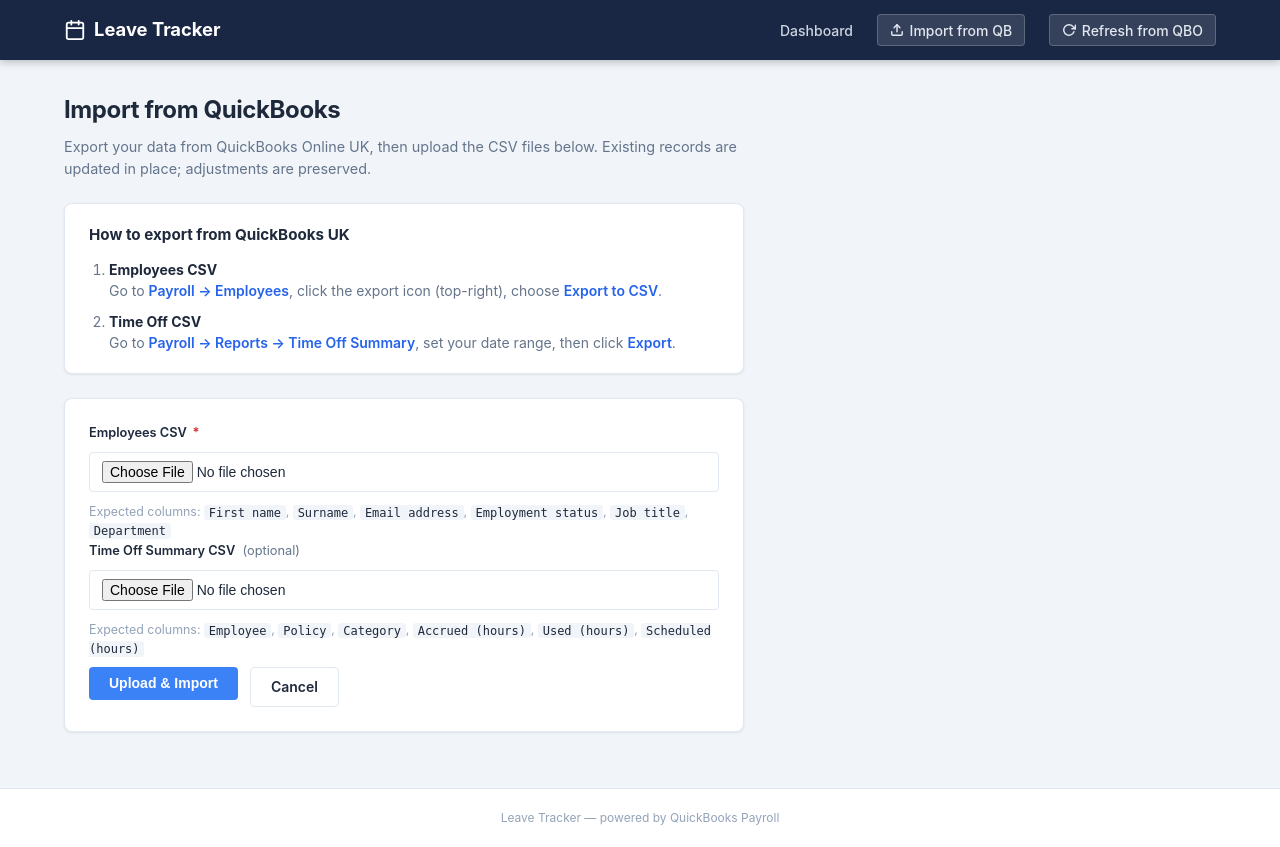
After one commit to t22far/app, a Flask app: page /import in a window 1280 px wide. The commit adds this page. Run offline with Flask 3, Linux system fonts and the light colour scheme.

Commit message:
Add QuickBooks CSV import — replace QB MCP with file upload
QuickBooks MCP integration is unavailable in the UK, so this adds a CSV
import flow as the data source instead of a live API connection.

- qb_client.py: adds parse_employees_csv() and parse_timeoff_csv() that
  handle QuickBooks Online UK export column names, including flexible
  column-name matching, BOM stripping, and '1d 4h' style hour parsing
- app.py: adds POST /import route that reads both CSVs and upserts into
  EmployeeCache + TimeoffCache; mock seed data is preserved for first-run
- templates/import.html: upload form with QB UK export instructions
- base.html: Import from QB nav link alongside existing Refresh button
- style.css: styles for import page and import nav button

https://claude.ai/code/session_01J2hekFfDJAd1Fx5unr96Sm

```diff
--- a/app.py
+++ b/app.py
@@ -7,6 +7,7 @@ import os
 
 from dotenv import load_dotenv
 from flask import Flask, flash, redirect, render_template, request, url_for
+from werkzeug.utils import secure_filename
 from sqlalchemy import func
 
 import qb_client
@@ -175,6 +176,74 @@ def add_adjustment(emp_id: str) -> str:
     return redirect(url_for("employee_detail", emp_id=emp_id))
 
 
+@app.route("/import", methods=["GET", "POST"])
+def import_csv() -> str:
+    if request.method == "GET":
+        return render_template("import.html")
+
+    emp_file = request.files.get("employees_csv")
+    timeoff_file = request.files.get("timeoff_csv")
+
+    if not emp_file or emp_file.filename == "":
+        flash("Please upload the employees CSV.", "error")
+        return render_template("import.html")
+
+    try:
+        emp_bytes = emp_file.read()
+        employees = qb_client.parse_employees_csv(emp_bytes)
+        if not employees:
+            flash("No employees found in CSV — check the file format.", "error")
+            return render_template("import.html")
+
+        timeoff_records: list[dict] = []
+        if timeoff_file and timeoff_file.filename != "":
+            to_bytes = timeoff_file.read()
+            timeoff_records = qb_client.parse_timeoff_csv(to_bytes, employees)
+
+        now = datetime.datetime.utcnow()
+
+        for emp in employees:
+            row = db.session.get(EmployeeCache, emp["id"]) or EmployeeCache(id=emp["id"])
+            row.first_name  = emp.get("firstName", "")
+            row.last_name   = emp.get("lastName", "")
+            row.email       = emp.get("email", "")
+            row.status      = emp.get("status", "ACTIVE")
+            row.job_title   = emp.get("jobTitle", "")
+            row.department  = emp.get("department", "")
+            row.last_synced = now
+            db.session.merge(row)
+
+        for balance in timeoff_records:
+            existing = TimeoffCache.query.filter_by(
+                employee_id=balance["employeeId"],
+                policy_id=balance["policyId"],
+            ).first()
+            if existing is None:
+                existing = TimeoffCache(
+                    employee_id=balance["employeeId"],
+                    policy_id=balance["policyId"],
+                )
+            existing.policy_name    = balance.get("policyName", "")
+            existing.category       = balance.get("category", "OTHER")
+            existing.accrued_hours  = balance.get("accruedHours", 0.0)
+            existing.used_hours     = balance.get("usedHours", 0.0)
+            existing.scheduled_hours = balance.get("scheduledHours", 0.0)
+            existing.last_synced    = now
+            db.session.add(existing)
+
+        db.session.commit()
+
+        msg = f"Imported {len(employees)} employees"
+        if timeoff_records:
+            msg += f" and {len(timeoff_records)} time-off records"
+        flash(msg + ".", "success")
+    except Exception as exc:
+        db.session.rollback()
+        flash(f"Import failed: {exc}", "error")
+
+    return redirect(url_for("dashboard"))
+
+
 @app.route("/api/refresh")
 def api_refresh() -> str:
     try:
--- a/static/style.css
+++ b/static/style.css
@@ -94,6 +94,26 @@ a:hover { text-decoration: underline; }
 .policy-name { font-weight: 600; }
 .empty-state { text-align: center; color: var(--text-muted); font-size: .875rem; padding: 2rem 1rem; }
 .help-text { font-size: .8rem; color: var(--text-light); margin-top: -.75rem; margin-bottom: 1.5rem; }
+.btn-import { display: flex; align-items: center; gap: .35rem; background: rgba(255,255,255,.12); border: 1px solid rgba(255,255,255,.2); border-radius: var(--radius-sm); padding: .3rem .75rem; color: #e2e8f0 !important; }
+.btn-import:hover { background: rgba(255,255,255,.2); }
+.btn-secondary { display: inline-flex; align-items: center; padding: .55rem 1.25rem; background: #fff; color: var(--text); border: 1px solid var(--border); border-radius: var(--radius-sm); font-size: .875rem; font-weight: 600; cursor: pointer; text-decoration: none; }
+.btn-secondary:hover { background: #f8fafc; text-decoration: none; }
+.import-page { max-width: 680px; }
+.import-page .page-title { margin-bottom: .5rem; }
+.import-page .page-subtitle { color: var(--text-muted); font-size: .9rem; margin-bottom: 1.5rem; }
+.import-instructions { padding: 1.25rem 1.5rem; }
+.import-instructions h2 { font-size: .95rem; font-weight: 700; margin-bottom: .75rem; }
+.import-instructions ol { padding-left: 1.25rem; display: flex; flex-direction: column; gap: .6rem; font-size: .875rem; color: var(--text-muted); }
+.import-instructions li strong { color: var(--text); }
+.import-instructions em { font-style: normal; font-weight: 600; color: var(--accent-dark); }
+.import-form { padding: 1.5rem; }
+.form-label { font-size: .875rem; font-weight: 600; }
+.required { color: var(--red); margin-left: .15rem; }
+.optional { color: var(--text-muted); font-size: .8rem; font-weight: 400; margin-left: .25rem; }
+.file-input { margin-top: .35rem; font-size: .875rem; color: var(--text-muted); }
+.field-hint { font-size: .775rem; color: var(--text-light); margin-top: .4rem; line-height: 1.5; }
+.field-hint code { background: #f1f5f9; padding: .05rem .3rem; border-radius: 3px; font-size: .75rem; color: var(--text); }
+.form-actions { display: flex; gap: .75rem; align-items: center; margin-top: .5rem; flex-wrap: wrap; }
 .site-footer { text-align: center; padding: 1.25rem 1rem; font-size: .75rem; color: var(--text-light); border-top: 1px solid var(--border); background: var(--card); }
 @media (max-width: 640px) {
   .header-inner { padding: 0 1rem; }
--- a/templates/base.html
+++ b/templates/base.html
@@ -17,6 +17,10 @@
       </a>
       <nav class="header-nav">
         <a href="{{ url_for('dashboard') }}">Dashboard</a>
+        <a href="{{ url_for('import_csv') }}" class="btn-import">
+          <svg xmlns="http://www.w3.org/2000/svg" width="14" height="14" viewBox="0 0 24 24" fill="none" stroke="currentColor" stroke-width="2.5" stroke-linecap="round" stroke-linejoin="round"><path d="M21 15v4a2 2 0 0 1-2 2H5a2 2 0 0 1-2-2v-4"/><polyline points="17 8 12 3 7 8"/><line x1="12" y1="3" x2="12" y2="15"/></svg>
+          Import from QB
+        </a>
         <a href="{{ url_for('api_refresh') }}" class="btn-refresh">
           <svg xmlns="http://www.w3.org/2000/svg" width="14" height="14" viewBox="0 0 24 24" fill="none" stroke="currentColor" stroke-width="2.5" stroke-linecap="round" stroke-linejoin="round"><polyline points="23 4 23 10 17 10"/><path d="M20.49 15a9 9 0 1 1-2.12-9.36L23 10"/></svg>
           Refresh from QBO
--- /dev/null
+++ b/templates/import.html
@@ -0,0 +1,68 @@
+{% extends "base.html" %}
+{% block title %}Import from QuickBooks — Leave Tracker{% endblock %}
+
+{% block content %}
+<div class="import-page">
+  <h1 class="page-title">Import from QuickBooks</h1>
+  <p class="page-subtitle">
+    Export your data from QuickBooks Online UK, then upload the CSV files below.
+    Existing records are updated in place; adjustments are preserved.
+  </p>
+
+  <div class="import-instructions card">
+    <h2>How to export from QuickBooks UK</h2>
+    <ol>
+      <li>
+        <strong>Employees CSV</strong><br>
+        Go to <em>Payroll &rarr; Employees</em>, click the export icon (top-right), choose <em>Export to CSV</em>.
+      </li>
+      <li>
+        <strong>Time Off CSV</strong><br>
+        Go to <em>Payroll &rarr; Reports &rarr; Time Off Summary</em>, set your date range, then click <em>Export</em>.
+      </li>
+    </ol>
+  </div>
+
+  <form method="POST" enctype="multipart/form-data" class="import-form card">
+    <div class="form-group">
+      <label for="employees_csv" class="form-label">
+        Employees CSV <span class="required">*</span>
+      </label>
+      <input
+        type="file"
+        id="employees_csv"
+        name="employees_csv"
+        accept=".csv,text/csv"
+        required
+        class="file-input"
+      />
+      <p class="field-hint">
+        Expected columns: <code>First name</code>, <code>Surname</code>, <code>Email address</code>,
+        <code>Employment status</code>, <code>Job title</code>, <code>Department</code>
+      </p>
+    </div>
+
+    <div class="form-group">
+      <label for="timeoff_csv" class="form-label">
+        Time Off Summary CSV <span class="optional">(optional)</span>
+      </label>
+      <input
+        type="file"
+        id="timeoff_csv"
+        name="timeoff_csv"
+        accept=".csv,text/csv"
+        class="file-input"
+      />
+      <p class="field-hint">
+        Expected columns: <code>Employee</code>, <code>Policy</code>, <code>Category</code>,
+        <code>Accrued (hours)</code>, <code>Used (hours)</code>, <code>Scheduled (hours)</code>
+      </p>
+    </div>
+
+    <div class="form-actions">
+      <button type="submit" class="btn-primary">Upload &amp; Import</button>
+      <a href="{{ url_for('dashboard') }}" class="btn-secondary">Cancel</a>
+    </div>
+  </form>
+</div>
+{% endblock %}
```
Also changed, not shown: qb_client.py (+254 -29 lines).
